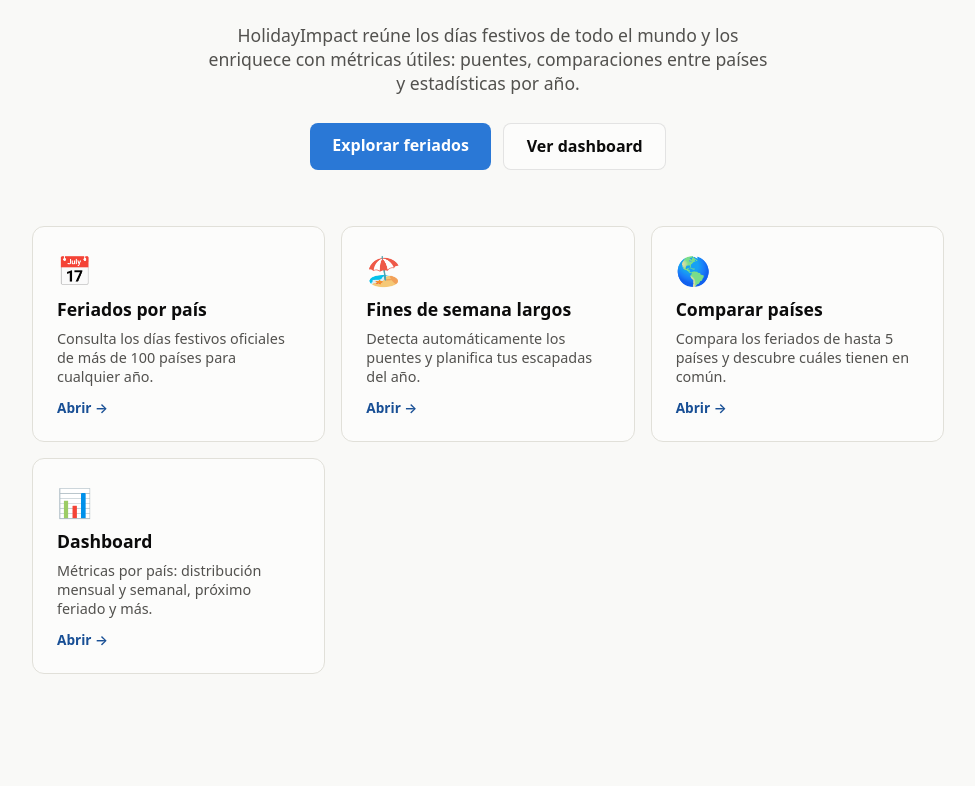
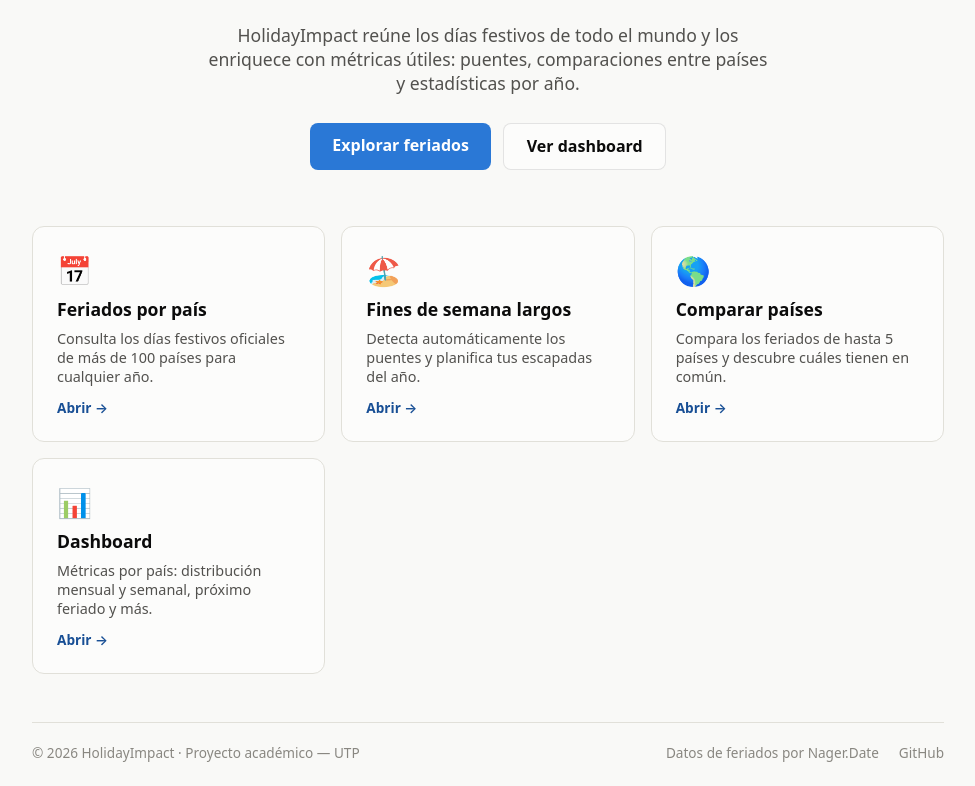
Before and after one commit to Wcno/HolidayImpact-App, a React (Vite) app in the folder frontend/: page / in a window 1280 px wide. Shown: the part 299-1085 px from the top of the page, without its empty margins (152-1127 px from the left). Before the commit the page ends 1021 px from the top, so only its background shows below. Built offline with nearby package versions, Linux system fonts and the light colour scheme; no server answers.

Commit message:
Add site footer with data credits and GitHub link

```diff
--- a/frontend/src/App.jsx
+++ b/frontend/src/App.jsx
@@ -28,6 +28,27 @@ function LanguageToggle() {
   );
 }
 
+function Footer() {
+  const { t } = useLang();
+  return (
+    <footer className="app-footer">
+      <span>© {new Date().getFullYear()} HolidayImpact · {t("footer_tagline")}</span>
+      <nav className="footer-links">
+        <a href="https://date.nager.at" target="_blank" rel="noreferrer">
+          {t("footer_data")}
+        </a>
+        <a
+          href="https://github.com/Wcno/HolidayImpact-App"
+          target="_blank"
+          rel="noreferrer"
+        >
+          GitHub
+        </a>
+      </nav>
+    </footer>
+  );
+}
+
 export default function App() {
   const { t } = useLang();
   return (
@@ -52,6 +73,7 @@ export default function App() {
           <Route path="/dashboard" element={<DashboardPage />} />
         </Routes>
       </main>
+      <Footer />
     </div>
   );
 }
--- a/frontend/src/i18n/strings.js
+++ b/frontend/src/i18n/strings.js
@@ -67,6 +67,10 @@ export const STRINGS = {
     dash_by_month: "Distribución por mes",
     dash_by_weekday: "Distribución por día de semana",
     dash_tooltip: "{label}: {n} feriados",
+
+    // footer
+    footer_tagline: "Proyecto académico — UTP",
+    footer_data: "Datos de feriados por Nager.Date",
   },
   en: {
     nav_home: "Home",
@@ -127,5 +131,8 @@ export const STRINGS = {
     dash_by_month: "Distribution by month",
     dash_by_weekday: "Distribution by weekday",
     dash_tooltip: "{label}: {n} holidays",
+
+    footer_tagline: "Academic project — UTP",
+    footer_data: "Holiday data by Nager.Date",
   },
 };
--- a/frontend/src/index.css
+++ b/frontend/src/index.css
@@ -44,7 +44,10 @@ body {
 .app {
   max-width: 960px;
   margin: 0 auto;
-  padding: 0 1.5rem 3rem;
+  padding: 0 1.5rem;
+  min-height: 100vh;
+  display: flex;
+  flex-direction: column;
 }
 
 .app-header {
@@ -122,6 +125,35 @@ body {
 
 .app-main {
   padding-top: 1.5rem;
+  flex: 1;
+}
+
+.app-footer {
+  display: flex;
+  justify-content: space-between;
+  align-items: center;
+  flex-wrap: wrap;
+  gap: 0.5rem 1.5rem;
+  margin-top: 3rem;
+  padding: 1.25rem 0 1.5rem;
+  border-top: 1px solid var(--gridline);
+  color: var(--text-muted);
+  font-size: 0.85rem;
+}
+
+.footer-links {
+  display: flex;
+  gap: 1.25rem;
+}
+
+.footer-links a {
+  color: var(--text-muted);
+  text-decoration: none;
+  transition: color 0.15s ease;
+}
+
+.footer-links a:hover {
+  color: var(--text-primary);
 }
 
 h1 {
```
